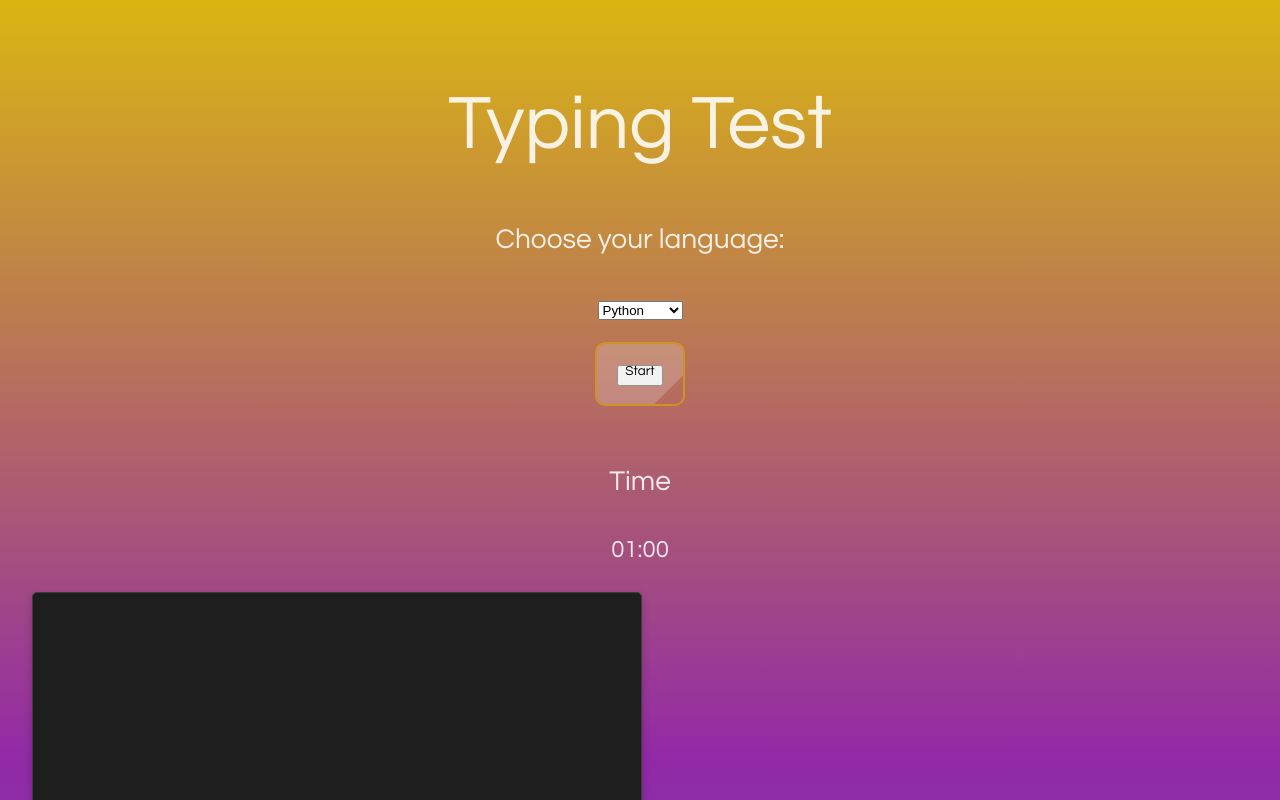
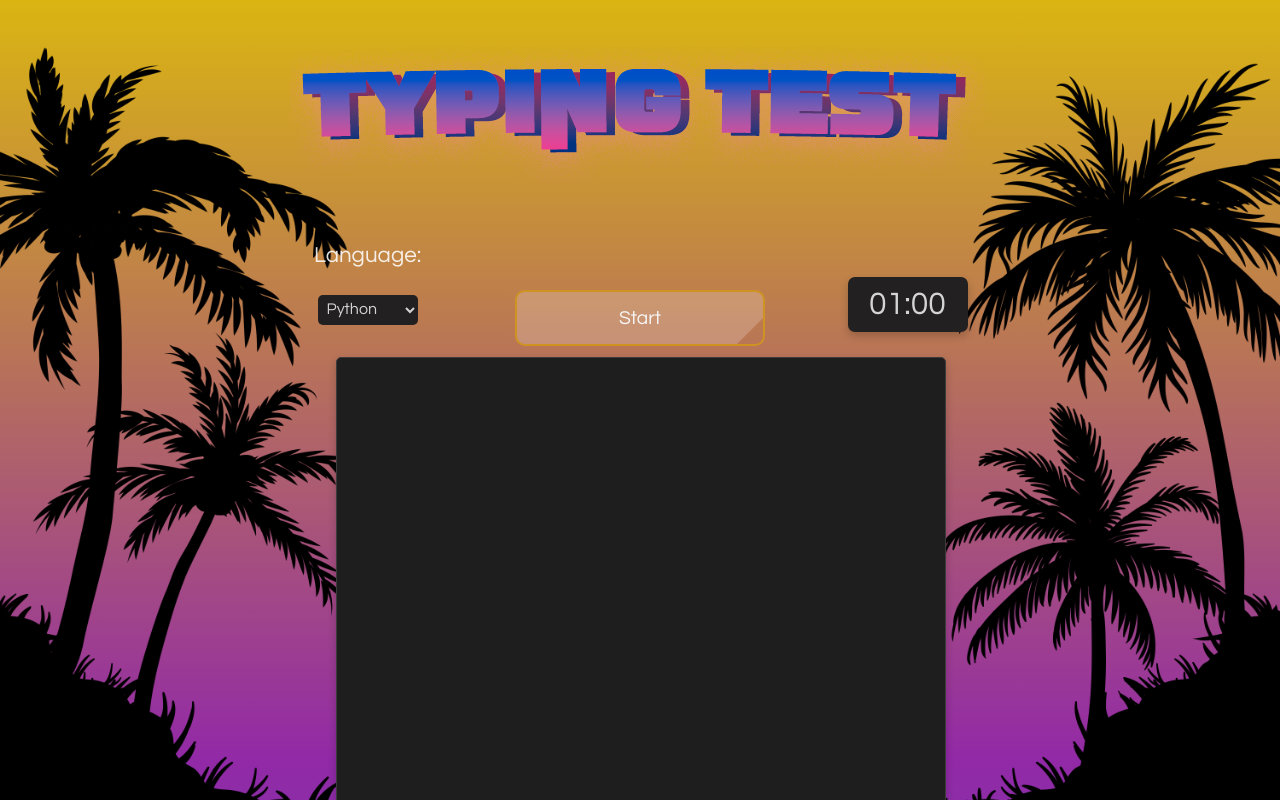
Before and after one commit to Epicder/CodePM, a React (Vite) app in the folder CodePM/: page /typing-test in a window 1280 px wide. Shown: the top 800 px of the page. Built offline with nearby package versions, Linux system fonts and the light colour scheme.

Commit message:
Working on the frontend, Overal Looks done!

```diff
--- a/CodePM/src/components/Home.jsx
+++ b/CodePM/src/components/Home.jsx
@@ -8,7 +8,7 @@ function Home() {
     <>
       <Title/>
       <Content/>
-      <Palm/>
+      <Palm timer={800}/>
     </>
   )
 }
--- a/CodePM/src/components/Palm.jsx
+++ b/CodePM/src/components/Palm.jsx
@@ -4,7 +4,7 @@ import './css-components/Palm.css'
 import { useState, useEffect } from 'react';
 import { motion } from "framer-motion";
 
-export default function Palm() {
+export default function Palm( props ) {
 
   const [showPalm, setShowPalm] = useState(false);
 
@@ -17,10 +17,10 @@ export default function Palm() {
   useEffect(() => {
     const timer = setTimeout(() => {
       setShowPalm(true);
-    }, 800);
+    }, props.timer);
 
     return () => clearTimeout(timer);
-  }, [800]);
+  }, [props.timer]);
 
   return (
     showPalm ?
--- a/CodePM/src/components/Typing.jsx
+++ b/CodePM/src/components/Typing.jsx
@@ -6,6 +6,8 @@ import Timer from './typing-components/Timer';
 import TypingArea from './typing-components/TypingArea';
 import snippets from '../data/snippets.json';
 import { useEffect } from 'react';
+import './typing-components/typing-css/Typing-test.css';
+import Palm from '../components/Palm';
 
 export default function Typing() {
   const [language, setLanguage] = useState('python');
@@ -45,9 +47,9 @@ useEffect(() => {
 
     return () => clearInterval(timer);
   } else if (testStarted && timeLeft === 0) {
-    const cpm = Math.round((correctCharacters / 60) * 60); // Basado en tiempo estándar
+    const cpm = Math.round((correctCharacters / 30) * 30);
     alert(`¡Tiempo terminado!\nPrecisión: ${accuracy}%\nCPM: ${cpm}`);
-    setTestStarted(false); // Detener el test
+    setTestStarted(false);
   }
 }, [testStarted, timeLeft, correctCharacters, accuracy]);
 
@@ -109,6 +111,7 @@ const getColoredText = () => {
   return (
     <div>
       <Header />
+      <Palm timer={1}/>
       <LanguageSelector onChange={handleLanguageChange} />
       <StartButton onClick={handleStartClick} />
       <Timer time={formatTime(timeLeft)} />
--- a/CodePM/src/components/typing-components/Header.jsx
+++ b/CodePM/src/components/typing-components/Header.jsx
@@ -1,9 +1,12 @@
 import React from 'react';
+import Titletxt from '../../assets/Titletxt.png';
 
 export default function Header() {
   return (
     <header>
-      <h1>Typing Test</h1>
+      <div className="header-container">
+        <img src={Titletxt} alt="Typing Test" />
+      </div>
     </header>
   );
 }
--- a/CodePM/src/components/typing-components/LanguageSelector.jsx
+++ b/CodePM/src/components/typing-components/LanguageSelector.jsx
@@ -3,7 +3,7 @@ import React from 'react';
 export default function LanguageSelector({ onChange }) {
   return (
     <div className="language-ch-container">
-      <h3>Choose your language:</h3>
+      <h3>Language:</h3>
       <select id="languages" onChange={onChange}>
         <option value="python">Python</option>
         <option value="javascript">JavaScript</option>
--- a/CodePM/src/components/typing-components/StartButton.jsx
+++ b/CodePM/src/components/typing-components/StartButton.jsx
@@ -2,9 +2,9 @@ import React from 'react';
 
 export default function StartButton({ onClick }) {
   return (
-    <div className="start-button">
-      <button onClick={onClick}>
-        <p>Start</p>
+    <div className="start-button-container">
+      <button className="start-button" onClick={onClick}>
+        Start
       </button>
     </div>
   );
--- a/CodePM/src/components/typing-components/Timer.jsx
+++ b/CodePM/src/components/typing-components/Timer.jsx
@@ -3,10 +3,7 @@ import React from 'react';
 export default function Timer({ time }) {
   return (
     <div className="timer-container">
-      <h3>Time</h3>
-      <div className="timer">
         <p>{time}</p>
-      </div>
     </div>
   );
 }
--- /dev/null
+++ b/CodePM/src/components/typing-components/typing-css/Typing-test.css
@@ -0,0 +1,106 @@
+h3 {
+  font-size: 1.4rem;
+
+  font-weight: 500;
+  margin-bottom: 1rem;
+}
+
+.header-container {
+  display: flex;
+  justify-content: center;
+  align-items: center;
+  height: 150px;
+}
+
+.language-ch-container {
+  height: 100px;
+  width: 10%;
+  align-items: center;
+  justify-content: left;
+  position: relative;
+  left: 22.6%;
+  top: 35px;
+}
+
+.language-ch-container select {
+  font-family: "Questrial", sans-serif;
+  width: 100px;
+  height: 30px;
+  background-color: #222020;
+  color: #d4d4d4;
+  border: none;
+  border-radius: 5px;
+  padding: 5px;
+  font-size: 1rem;
+  font-weight: 500;
+  cursor: pointer;
+  position: relative;
+  z-index: 100;
+}
+
+
+.start-button-container {
+  display: flex;
+  justify-content: center;
+  align-items: center;
+  position: relative;
+  top: -30px;
+  width: 100%;
+}
+
+.start-button-container button {
+  font-family: "Questrial", sans-serif;
+  background-color: transparent;
+  border: solid 2px #cf9322;
+  color: rgb(243, 243, 243);
+  padding: 1rem 1.3rem;
+  text-align: center;
+  text-decoration: none;
+  display: inline-block;
+  font-size: 1.2rem;
+  margin: 1rem;
+  cursor: pointer;
+  border-radius: 10px;
+  position: relative;
+  overflow: hidden;
+  transition: all 0.3s ease;
+  width: 250px;
+}
+
+.timer-container {
+  display: flex;
+  justify-content: center;
+  align-items: center;
+  color: #d4d4d4;
+  background-color: #222020;
+  border-radius: 7px;
+  box-shadow: 0 4px 8px rgba(0, 0, 0, 0.2);
+  width: 120px;
+  height: 55px;
+  margin: 20px auto;
+  position: relative;
+  top: -135px;
+  left: 22%;
+}
+
+.timer-container p {
+  font-size: 2rem;
+  font-weight: 500;
+  margin: 3px;
+  padding: 0;
+  text-align: center;
+}
+
+
+.typing-area {
+  width: 50%;
+  height: 500px;
+  background-color: #1e1e1e;
+  color: #d4d4d4;
+  border: 1px solid #3c3c3c;
+  border-radius: 5px;
+  box-shadow: 0 4px 8px rgba(0, 0, 0, 0.2);
+  overflow: hidden;
+  font-family: "Fira Code", monospace;
+  font-size: 14px;
+}
--- a/CodePM/src/components/typing-components/typing-css/TypingArea.css
+++ b/CodePM/src/components/typing-components/typing-css/TypingArea.css
@@ -1,7 +1,9 @@
 .typing-area {
   position: relative;
+  bottom: 130px;
   width: 50%;
   height: 500px;
+  left: 25%;
   background-color: #1e1e1e;
   color: #d4d4d4;
   border: 1px solid #3c3c3c;
@@ -22,7 +24,7 @@
   white-space: pre-wrap;
   pointer-events: none;
   font-family: "Fira Code", monospace;
-  font-size: 14px;
+  font-size: 18px;
   text-align: left;
   padding: 10px;
   resize: none;
@@ -39,7 +41,7 @@
   border: none;
   outline: none;
   font-family: "Fira Code", monospace;
-  font-size: 14px;
+  font-size: 18px;
   padding: 10px;
   resize: none;
   white-space: pre-wrap;
```
Also changed, not shown: CodePM/src/components/typing-components/TypingArea.jsx (+3 -4 lines), CodePM/src/assets/Titletxt.png (added).
